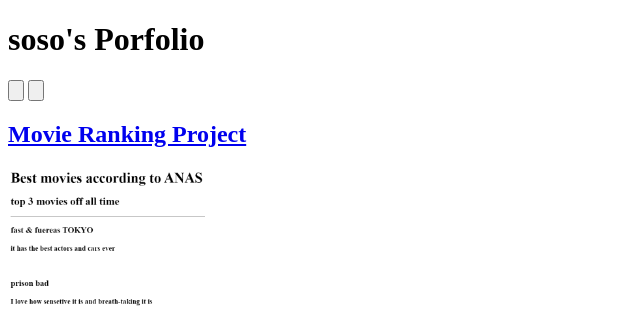
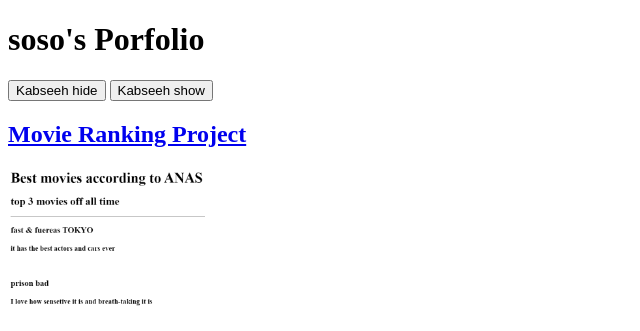
Before and after one commit to anas-habash/html-portfolio-4-and-last, a plain HTML site: page index.html in a window 1280 px wide. Shown: the top 331 px of the page, without its empty margins (0-640 px from the left). Drawn offline with Linux system fonts and the light colour scheme.

Commit message:
fix buttons show hide

```diff
--- a/index.html
+++ b/index.html
@@ -8,8 +8,8 @@
 </head>
 <body>
     <h1 id ="titleeo">soso's Porfolio</h1>
-    <input type="button" onclick="hideTitle()" text="Kabseeh hide" id="btnHide"/>
-    <input type="button" onclick="showtitle()" text="Kabseeh show" id="btnShow"/>
+    <input type="button" onclick="hideTitle()" value="Kabseeh hide" id="btnHide"/>
+    <input type="button" onclick="showtitle()" value="Kabseeh show" id="btnShow"/>
     <h2><a href="https://anas-habash.github.io/html-MovieRanking1/">Movie Ranking Project </a></h2>
     <a href="https://anas-habash.github.io/html-MovieRanking1/"><img src="./assets/images/Screenshot 2025-03-25 024630.png" height="200"></a>
     <br/>
```
